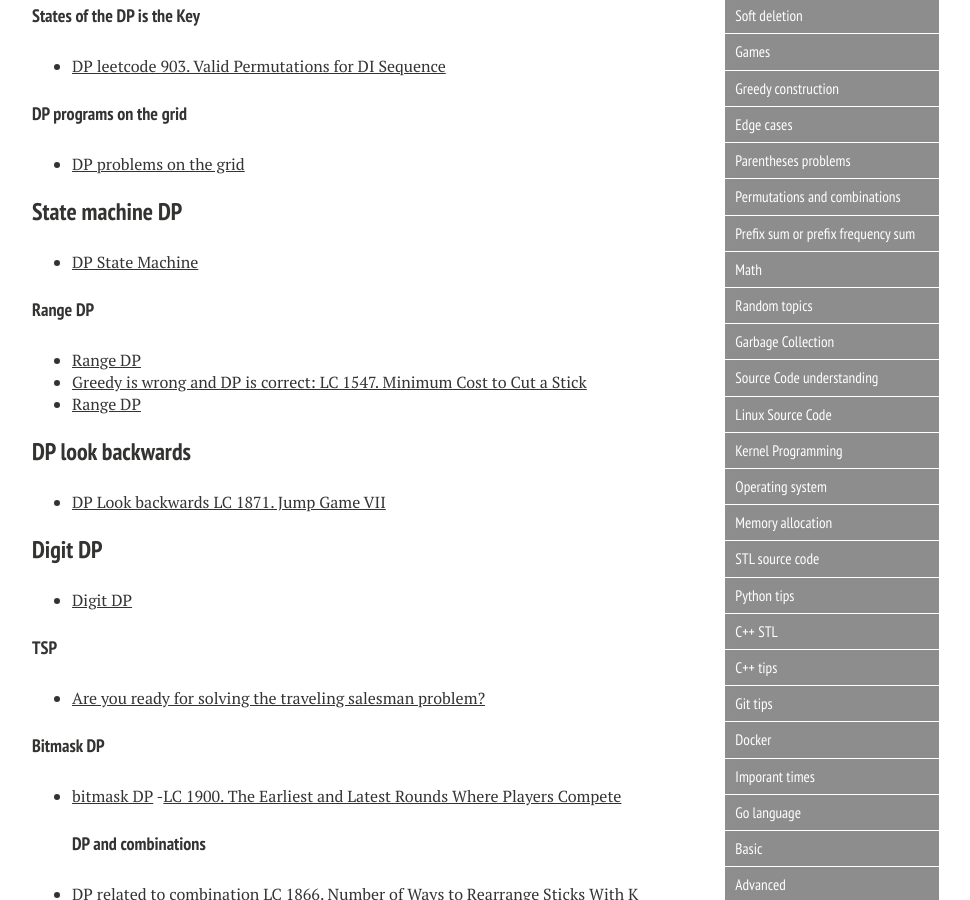
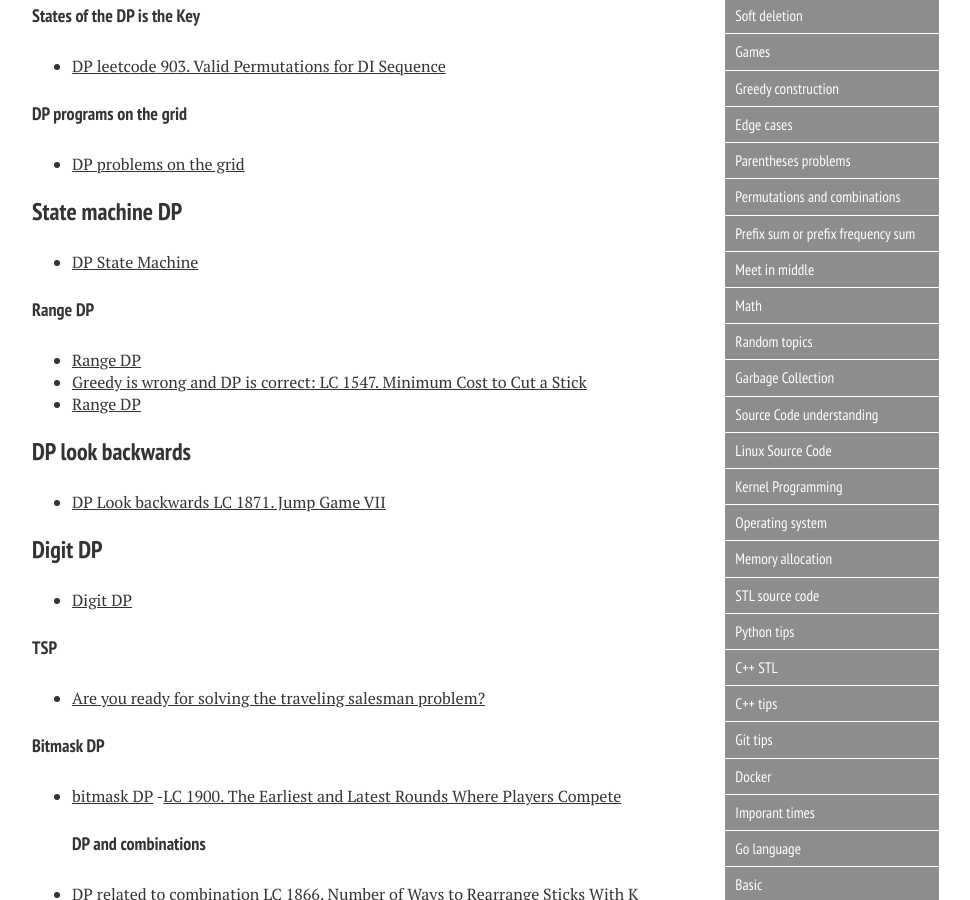
Before and after one commit to xiaokeshen/xiaokeshen.github.io, a Jekyll site: the page built from SoftwareEngineering/index.md, in a window 1280 px wide and 900 px high, scrolled down 4047 px. Shown: the whole window, without its empty margins (288-1258 px from the left). Built offline with Jekyll 4.4.1, drawn with Linux system fonts in a browser that asks for light colours; nearby versions of some CDN libraries; some of the changed text lies outside the part shown.

Commit message:
Add a meet in middle problem

```diff
--- a/SoftwareEngineering/index.md
+++ b/SoftwareEngineering/index.md
@@ -466,6 +466,9 @@
 ## Prefix sum or prefix frequency sum
 - [1+1/2+1/3+1/4…1/n = log n LC 1862. Sum of Floored Pairs](https://jimmy-shen.medium.com/1-1-2-1-3-1-4-1-n-log-n-5cad6485adff)
 
+## Meet in middle
+- [C++ meet in middle](https://jimmy-shen.medium.com/c-meet-in-middle-b6e02ede4e6d)
+
 ## Math
 - [MUSTSEE three formulas for algorithm complexity analysis](https://jimmy-shen.medium.com/three-formulas-for-algorithm-complexity-analysis-7c092ecc3db)
 
```
